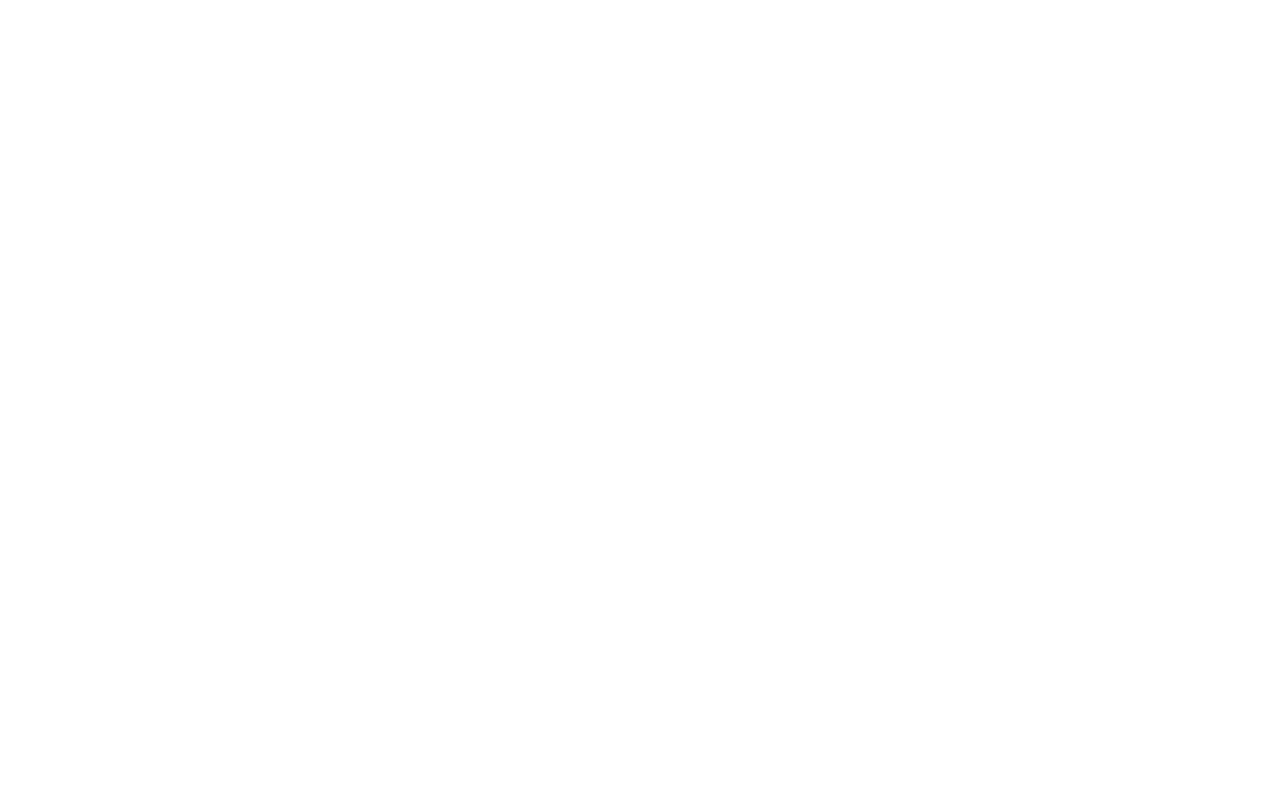
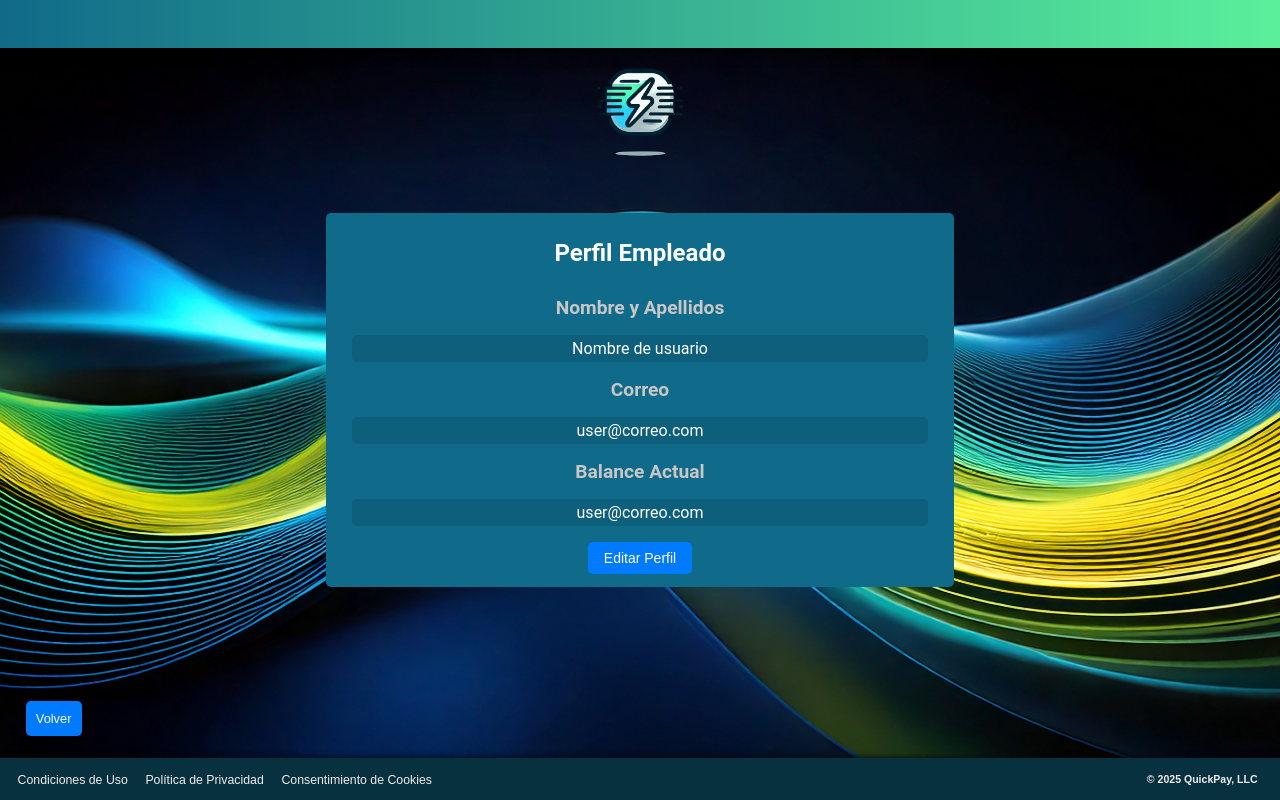
Before and after one commit to LuisFernandezMedina/WebDevFront, an Angular app in the folder QuickPay/: page /perfil-usuario in a window 1280 px wide. Before the commit this address led to /. Built offline with nearby package versions, Linux system fonts and the light colour scheme.

Commit message:
Inicios de perfil de usuario

```diff
--- a/QuickPay/src/app/app.routes.ts
+++ b/QuickPay/src/app/app.routes.ts
@@ -1,10 +1,10 @@
 import { Routes } from '@angular/router';
 import { LoginComponent } from './login/login.component';
+import { PerfilUsuarioComponent } from './perfil-usuario/perfil-usuario.component';
 import { RegistroComponent } from './registro/registro.component';
 import { FooterComponent } from './shared/footer/footer.component';
 import { HeaderComponent } from './shared/header/header.component';
 import { VentanaPrincipalComponent } from './ventana-principal/ventana-principal.component';
-
 export const routes: Routes = [
   { path: '', redirectTo: 'login', pathMatch: 'full' }, // Redirige la ruta vacía a /login
   { path: 'login', component: LoginComponent },
@@ -12,5 +12,6 @@
   { path: 'header', component: HeaderComponent },
   { path: 'registro', component: RegistroComponent },
   { path: 'ventana-principal', component: VentanaPrincipalComponent },
+  { path: 'perfil-usuario', component: PerfilUsuarioComponent }
 
 ];
--- /dev/null
+++ b/QuickPay/src/app/perfil-usuario/perfil-usuario.component.css
@@ -0,0 +1,174 @@
+.perfil-container {
+    position: relative;
+    min-height: 100vh;
+    display: flex;
+    justify-content: center;
+    align-items: center;
+    padding-top: 0%;
+    background: url('/assets/images/background2.jpg') no-repeat center center;
+    background-size: cover;
+
+  }
+
+  .perfil-container h2 {
+    margin: 0 0 5%;
+    color: #ffffff;
+    font-size: 1.5em;
+    font-weight: bold;
+
+  }
+
+  /* Contenedor de información del perfil */
+  .profile-info {
+    margin-top: 0%;
+    width: 45%;
+    padding: 2% 2% 1%;
+    background-color: #106a89;
+    box-shadow: 0 5% 5% rgba(0, 0, 0, 0.5);
+    text-align: center;
+    z-index: 1;
+    border-radius: 0.3125rem;
+  }
+
+  /* Imagen de perfil */
+  .profile-picture {
+    position: relative;
+    margin-bottom: 15px;
+    z-index: 100;
+  }
+
+  .profile-img {
+    width: 130px;
+    height: 130px;
+    border-radius: 50%;
+    border: 3px solid #00eeff;
+    box-shadow: 0 10px 10px rgba(0, 0, 0, 0.5);
+    object-fit: cover;
+    z-index: 99;
+  }
+
+  /* Contenedor de información en dos columnas */
+  .info-fields {
+    display: grid;
+    grid-template-columns: 1fr 1fr;
+    gap: 15px;
+    text-align: left;
+    margin: 0 auto;
+    max-width: 500px;
+  }
+
+  /* Campo de información */
+  .info-field {
+    margin-bottom: 10px;
+  }
+
+  .info-field label {
+    font-size:  1.2em;
+    font-weight: bold;
+    color: #c8c6c6;
+    margin-bottom: 2px;
+    display: block;
+  }
+
+  .info-field p {
+    font-size: 1.2 em;
+    color: #ffffff;
+    background: rgba(0, 0, 0, 0.1);
+    padding: 4px 6px;
+    border-radius: 5px;
+  }
+
+  /* Ajustes en la sección de acciones para el botón */
+  .actions {
+    margin-top: 10px;
+    text-align: center;
+  }
+
+  .actions .btn {
+    background-color: #007bff;
+    border: none;
+    padding: 8px 16px;
+    border-radius: 5px;
+    color: white;
+    font-size: 14px;
+    cursor: pointer;
+  }
+
+  .actions .btn:hover {
+    background-color: #0056b3;
+  }
+
+  /* Botón de volver */
+  .back-button-container {
+    width: 10%;
+    position: fixed;
+    bottom: 8%;
+    left: 2%;
+  }
+  .back-button {
+    background-color: #007bff;
+    border: none;
+    padding: 8%;
+    border-radius: 5px;
+    color: white;
+    font-size: 0.8em;
+    cursor: pointer;
+  }
+
+  .back-button:hover {
+    background-color: #0056b3;
+  }
+
+  /* Ajustes responsivos para pantallas medianas */
+  @media (max-width: 768px) {
+    .profile-info {
+      width: 90%;
+      padding: 20px;
+    }
+
+    .info-fields {
+      grid-template-columns: 1fr;
+    }
+
+    .profile-img {
+      width: 100px;
+      height: 100px;
+    }
+
+    .actions .btn {
+      padding: 8px 12px;
+      font-size: 13px;
+    }
+    .back-button-container{
+      display: none;
+    }
+  }
+
+  /* Ajustes responsivos para pantallas pequeñas */
+  @media (max-width: 450px), (max-height: 700px) {
+    .perfil-container {
+      min-width: 450px;
+      min-height: 700px;
+      overflow: auto;
+    }
+
+    .profile-info {
+      width: 85%;
+      padding: 15px;
+      max-height: 500px;
+    }
+
+    .profile-img {
+      width: 80px;
+      height: 80px;
+    }
+
+    .info-field label, .info-field p {
+      font-size: 12px;
+    }
+
+    .actions .btn {
+      padding: 6px 10px;
+      font-size: 12px;
+    }
+}
--- /dev/null
+++ b/QuickPay/src/app/perfil-usuario/perfil-usuario.component.html
@@ -0,0 +1,33 @@
+<app-header></app-header>
+<div class="perfil-container">
+    <div class="profile-info">
+        <h2>Perfil Empleado</h2>
+
+        <!-- Columna 1 -->
+        <div class="info-field">
+            <label>Nombre y Apellidos</label>
+            <p>{{ user.nombre }}</p>
+        </div>
+
+        <div class="info-field">
+            <label>Correo</label>
+            <p>{{ user.correo }}</p>
+        </div>
+        <div class="info-field">
+            <label>Balance Actual</label>
+            <p>{{ user.correo }}</p>
+        </div>
+
+
+        <div class="actions">
+        <button class="btn" (click)="editUser(this.user.correo)">Editar Perfil</button>
+        </div>
+    </div>
+
+    <!-- Botón para volver -->
+    <div class="back-button-container">
+        <button class="back-button" (click)="navigateTo('/ventana-principal')">Volver</button>
+    </div>
+
+    <app-footer></app-footer>
+</div>
--- /dev/null
+++ b/QuickPay/src/app/perfil-usuario/perfil-usuario.component.ts
@@ -0,0 +1,112 @@
+import { CommonModule } from '@angular/common';
+import { Component, OnInit } from '@angular/core';
+import { FormsModule, ReactiveFormsModule } from '@angular/forms';
+import { ActivatedRoute, Router } from '@angular/router';
+import { UserService } from '../services/user.service';
+import { FooterComponent } from '../shared/footer/footer.component';
+import { HeaderComponent } from '../shared/header/header.component';
+
+
+
+@Component({
+  selector: 'app-perfil-usuario',
+  standalone: true,
+  imports: [CommonModule, FormsModule, ReactiveFormsModule, FooterComponent, HeaderComponent],
+  templateUrl: './perfil-usuario.component.html',
+  styleUrls: ['./perfil-usuario.component.css']
+})
+export class PerfilUsuarioComponent implements OnInit {
+
+  user = {
+    nombre: 'Nombre de usuario',
+    apellidos: 'Apellidos de usuario',
+    correo: 'user@correo.com',
+    depart: 'Departamento',
+    centroTrabajo: 'Centro de Trabajo',
+    alta: 'Fecha de alta',
+    perfil: 'Perfil'
+  };
+
+  profilePicture: string | ArrayBuffer | null = 'assets/UsuarioSinFoto.png';
+  isLoading: boolean = false;
+  token: string = '';
+
+  constructor(
+    private readonly router: Router,
+    private readonly userService: UserService,
+    private readonly route: ActivatedRoute
+  ) {}
+
+  ngOnInit(): void {
+    const token = sessionStorage.getItem('token') || '';
+    const localEmail = sessionStorage.getItem('email') || '';
+
+    // Obtener el parámetro 'email' de la URL
+    const routeEmail = this.route.snapshot.paramMap.get('email');
+
+    // Determinar el email a usar
+    const emailToUse = routeEmail || localEmail;
+
+    if (token && emailToUse) {
+      this.getUserInfo(emailToUse, token);
+    } else {
+      console.error('No se encontró un email válido para cargar el perfil');
+    }
+  }
+
+  getUserInfo(email: string, token: string): void {
+
+  }
+
+  onFileSelected(event: Event): void {
+    const input = event.target as HTMLInputElement;
+
+    if (input.files && input.files[0]) {
+      const file = input.files[0];
+      const reader = new FileReader();
+
+      reader.onload = () => {
+        this.profilePicture = reader.result;
+      };
+
+      reader.readAsDataURL(file);
+    }
+  }
+
+  // Método para redirigir a cambiar la contraseña
+  navigateToChangePassword(): void {
+    this.router.navigate(['/edicion-usuario'], { state: { token: this.token } });
+  }
+
+
+  editUser(userEmail: string): void {
+    if (userEmail) {
+      const token = sessionStorage.getItem('token') || '';
+      const role = this.decodeRoleFromToken(token); // Decodificar el rol desde el token
+
+      // Redirigir al formulario de edición con el estado del usuario
+      this.router.navigate(['/edicion-usuario'], {
+        state: {
+          user: this.user.correo, // Pasar el correo del usuario
+          role: role // Pasar el rol (administrador o empleado)
+        },
+      });
+    } else {
+      console.error('El correo electrónico del usuario no está definido');
+    }
+  }
+
+  // Método para decodificar el rol desde el token
+  private decodeRoleFromToken(token: string) {
+
+  }
+
+  // Método para redirigir a las diferentes páginas
+  navigateTo(route: string): void {
+    this.isLoading = true;
+    setTimeout(() => {
+      this.isLoading = false;
+      this.router.navigate([route]);
+    }, 1000);
+  }
+}
```
Also changed, not shown: 1 other file (tests, documents, lock files or other folders).
